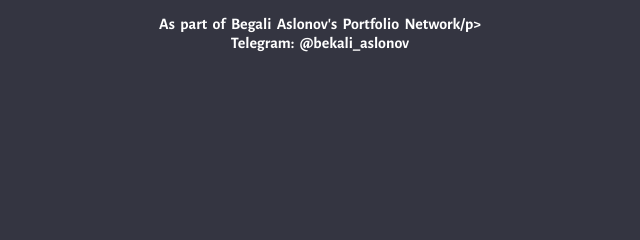
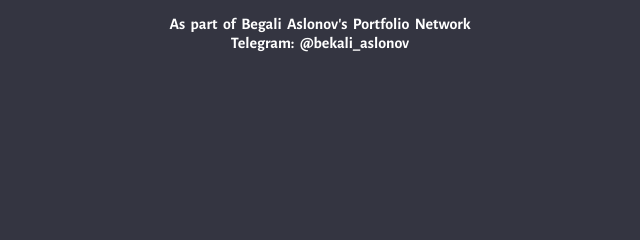
Before and after one commit to BegaliAslon/cat-gpt, a website built with Vite: page client/index.html in a window 1280 px wide. Shown: the top 240 px of the page, 320-960 px from the left. Built offline with nearby package versions, Linux system fonts and the light colour scheme.

Commit message:
third commit

```diff
--- a/client/index.html
+++ b/client/index.html
@@ -12,7 +12,7 @@
     <div id="app">
       <div class="app">
         <h4>
-        <p>As part of Begali Aslonov's Portfolio Network/p>
+        <p>As part of Begali Aslonov's Portfolio Network</p>
         <p>Telegram: @bekali_aslonov</p>
         <p></p>
         </h4>
```
